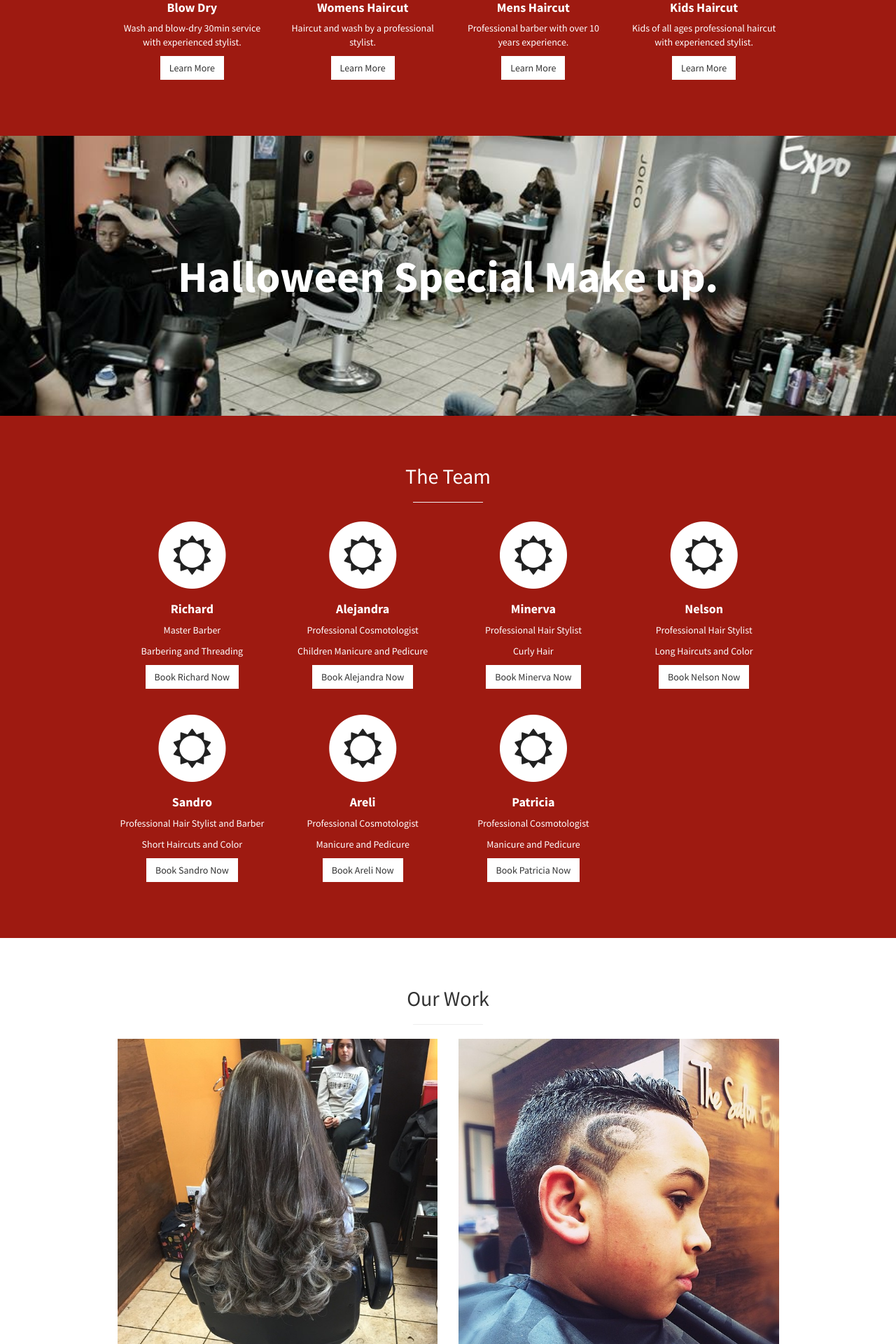
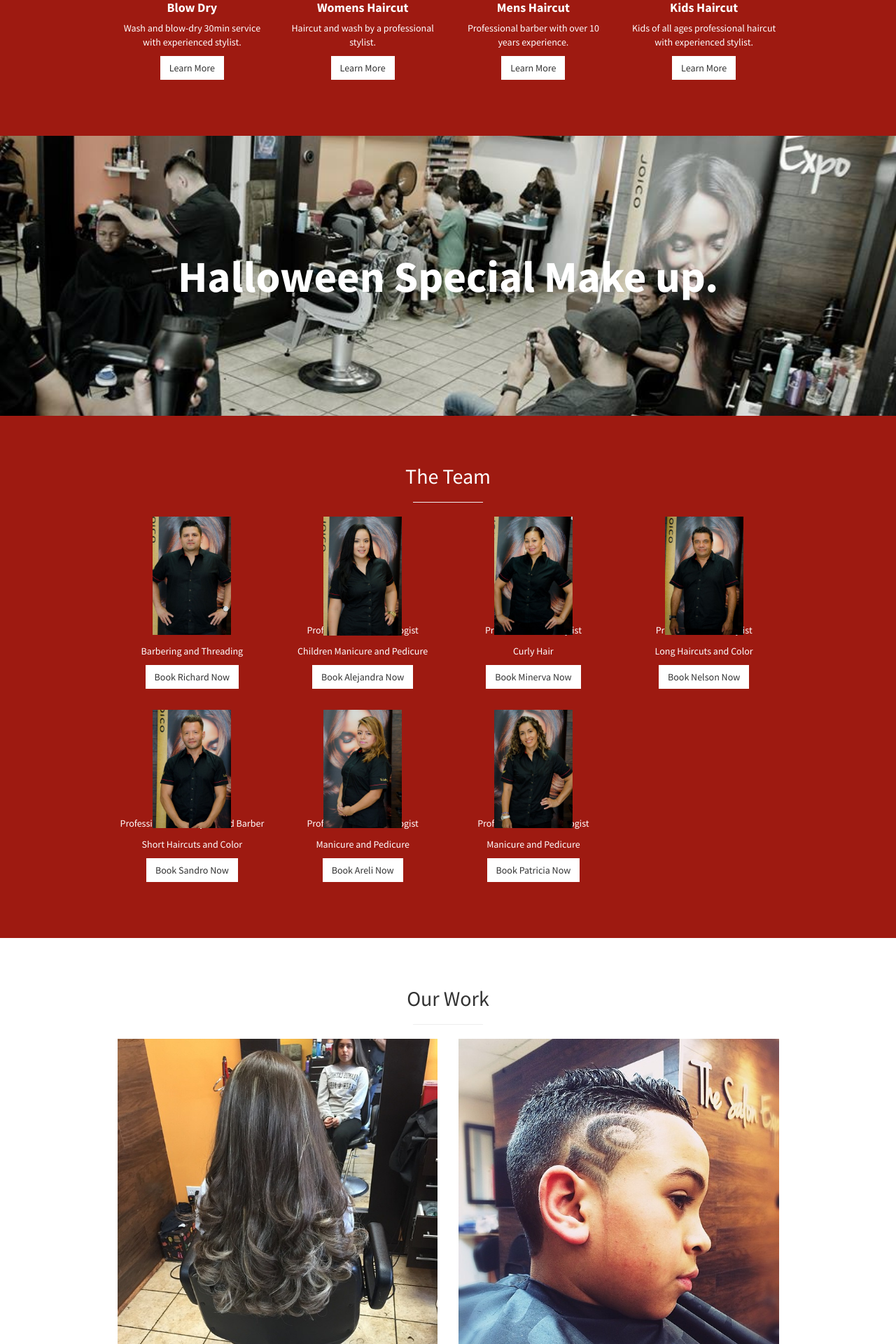
Before and after one commit to thesalonexpo/thesalonexpo.github.io, a Jekyll site: the page built from index.html, in a window 1280 px wide. Shown: the part 1499-3419 px from the top of the page at 70% size. Built offline with Jekyll 4.4.1, drawn with Linux system fonts in a browser that asks for light colours.

Commit message:
Wiring images

```diff
--- a/_config.yml
+++ b/_config.yml
@@ -27,49 +27,49 @@ styleseat:
 team:
   - employee:
     name: Richard
-    img: team/richard.jpg
+    img: richard.jpg
     styleseat_url: richardhurtado
     info:
       position: Master Barber
       specialties: Barbering and Threading
   - employee:
     name: Alejandra
-    img: team/alejandra.jpg
+    img: alejandra.jpg
     styleseat_url: alejandramarin
     info:
       position: Professional Cosmotologist
       specialties: Children Manicure and Pedicure
   - employee:
     name: Minerva
-    img: team/minerva.jpg
+    img: minerva.jpg
     styleseat_url: minervalantigua
     info:
       position: Professional Hair Stylist
       specialties: Curly Hair
   - employee:
     name: Nelson
-    img: team/nelson.jpg
+    img: nelson.jpg
     styleseat_url: neslonmolina
     info:
       position: Professional Hair Stylist
       specialties: Long Haircuts and Color
   - employee:
     name: Sandro
-    img: team/sandro.jpg
+    img: sandro.jpg
     styleseat_url: sandro2
     info:
       position: Professional Hair Stylist and Barber
       specialties: Short Haircuts and Color
   - employee:
     name: Areli
-    img: team/areli.jpg
+    img: areli.jpg
     styleseat_url: arelimunguia
     info:
       position: Professional Cosmotologist
       specialties: Manicure and Pedicure
   - employee:
     name: Patricia
-    img: team/patricia.jpg
+    img: patricia.jpg
     styleseat_url: patriciagomez2
     info:
       position: Professional Cosmotologist
--- a/_includes/team.html
+++ b/_includes/team.html
@@ -10,9 +10,8 @@
             <div class="col-md-3 col-sm-6">
               <div class="service-item">
                 <span class="fa-stack fa-4x">
-                <i class="fa fa-circle fa-stack-2x"></i>
-                <i class="fa fa-sun-o fa-stack-1x text-primary"></i>
-              </span>
+                  <img class="img-portfolio img-responsive" src="img/team/{{employee.img}}">
+                </span>
                 <h4>
                   <strong>{{employee.name}}</strong>
                 </h4>
```
